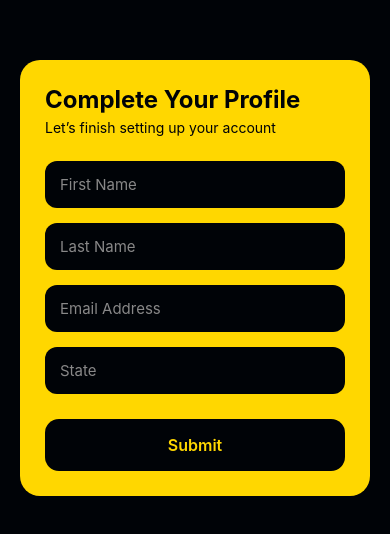
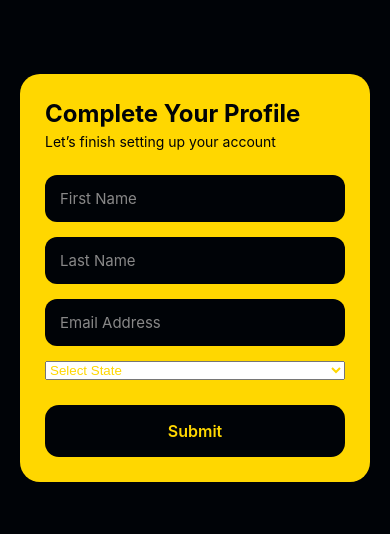
Before and after one commit to Phani-Gorantla-au45/SalaryPlus-MobileApp, a React Native app: screen /Register in a window 390 px wide. Shown: the part 144-678 px from the top of the page. Built offline with nearby package versions, Linux system fonts and the light colour scheme.

Commit message:
updated registrartion state

```diff
--- a/package.json
+++ b/package.json
@@ -12,6 +12,7 @@
   "dependencies": {
     "@expo/vector-icons": "^15.0.3",
     "@react-native-async-storage/async-storage": "^2.2.0",
+    "@react-native-picker/picker": "^2.11.4",
     "@react-native/new-app-screen": "0.82.1",
     "@react-navigation/bottom-tabs": "^7.14.0",
     "@react-navigation/native": "^7.1.28",
--- a/src/screens/RegisterScreen.tsx
+++ b/src/screens/RegisterScreen.tsx
@@ -8,11 +8,12 @@ import {
   Alert,
   SafeAreaView,
   ScrollView,
+  ToastAndroid,
 } from 'react-native';
+import { Picker } from '@react-native-picker/picker';
 import { registerApi, createGoldAccountApi } from '../services/Home/authApi';
 import { saveToken } from '../utils/tokenStorage';
 import { CommonActions } from '@react-navigation/native';
-import { ToastAndroid } from 'react-native';
 
 const RegisterScreen = ({ route, navigation }: any) => {
   const tempToken = route?.params?.tempToken;
@@ -23,6 +24,38 @@ const RegisterScreen = ({ route, navigation }: any) => {
   const [stateName, setStateName] = useState('');
 
   const [errors, setErrors] = useState<any>({});
+
+  // 🇮🇳 All Indian States
+  const indianStates = [
+    'Andhra Pradesh',
+    'Arunachal Pradesh',
+    'Assam',
+    'Bihar',
+    'Chhattisgarh',
+    'Goa',
+    'Gujarat',
+    'Haryana',
+    'Himachal Pradesh',
+    'Jharkhand',
+    'Karnataka',
+    'Kerala',
+    'Madhya Pradesh',
+    'Maharashtra',
+    'Manipur',
+    'Meghalaya',
+    'Mizoram',
+    'Nagaland',
+    'Odisha',
+    'Punjab',
+    'Rajasthan',
+    'Sikkim',
+    'Tamil Nadu',
+    'Telangana',
+    'Tripura',
+    'Uttar Pradesh',
+    'Uttarakhand',
+    'West Bengal',
+  ];
 
   // 🔎 Form validation
   const validate = () => {
@@ -42,23 +75,18 @@ const RegisterScreen = ({ route, navigation }: any) => {
       newErrors.email = 'Enter valid email address';
     }
 
-    if (!stateName.trim()) {
+    if (!stateName) {
       newErrors.stateName = 'State is required';
     }
 
     setErrors(newErrors);
-
     return Object.keys(newErrors).length === 0;
   };
 
   const handleRegister = async () => {
-
-    // 🔥 Validate before API call
     if (!validate()) return;
 
     try {
-      console.log('🚀 Calling register API...');
-
       const res = await registerApi(
         {
           First_name: firstName,
@@ -69,33 +97,24 @@ const RegisterScreen = ({ route, navigation }: any) => {
         tempToken
       );
 
-      console.log('✅ REGISTER RESPONSE:', res);
-
       if (res?.message || res?.success) {
 
-        // 🔐 Save JWT token permanently
         if (tempToken) {
           await saveToken(tempToken);
-          console.log('🔐 Token saved successfully');
         }
 
-        // 🪙 AUTO CREATE GOLD ACCOUNT
         try {
-          console.log('🪙 Creating Gold Account...');
-          const goldRes = await createGoldAccountApi();
-          console.log('🪙 GOLD ACCOUNT RESPONSE:', goldRes);
+          await createGoldAccountApi();
 
-          // ✅ Show Toast
           ToastAndroid.show(
             '🪙 Gold account activated successfully',
             ToastAndroid.SHORT
           );
 
         } catch (goldError) {
-          console.log('⚠️ Gold account creation failed:', goldError);
+          console.log('Gold account creation failed:', goldError);
         }
 
-        // 🔄 Reset navigation to MainTabs
         navigation.dispatch(
           CommonActions.reset({
             index: 0,
@@ -108,7 +127,6 @@ const RegisterScreen = ({ route, navigation }: any) => {
       }
 
     } catch (error) {
-      console.log('❌ REGISTER ERROR:', error);
       Alert.alert('Error', 'Something went wrong');
     }
   };
@@ -128,10 +146,7 @@ const RegisterScreen = ({ route, navigation }: any) => {
             placeholderTextColor="#888"
             value={firstName}
             onChangeText={setFirstName}
-            style={[
-              styles.input,
-              errors.firstName && styles.errorInput,
-            ]}
+            style={[styles.input, errors.firstName && styles.errorInput]}
           />
           {errors.firstName && (
             <Text style={styles.errorText}>{errors.firstName}</Text>
@@ -143,10 +158,7 @@ const RegisterScreen = ({ route, navigation }: any) => {
             placeholderTextColor="#888"
             value={lastName}
             onChangeText={setLastName}
-            style={[
-              styles.input,
-              errors.lastName && styles.errorInput,
-            ]}
+            style={[styles.input, errors.lastName && styles.errorInput]}
           />
           {errors.lastName && (
             <Text style={styles.errorText}>{errors.lastName}</Text>
@@ -159,26 +171,31 @@ const RegisterScreen = ({ route, navigation }: any) => {
             value={email}
             onChangeText={setEmail}
             keyboardType="email-address"
-            style={[
-              styles.input,
-              errors.email && styles.errorInput,
-            ]}
+            style={[styles.input, errors.email && styles.errorInput]}
           />
           {errors.email && (
             <Text style={styles.errorText}>{errors.email}</Text>
           )}
 
-          {/* STATE */}
-          <TextInput
-            placeholder="State"
-            placeholderTextColor="#888"
-            value={stateName}
-            onChangeText={setStateName}
+          {/* STATE DROPDOWN */}
+          <View
             style={[
-              styles.input,
+              styles.pickerContainer,
               errors.stateName && styles.errorInput,
             ]}
-          />
+          >
+            <Picker
+              selectedValue={stateName}
+              dropdownIconColor="#FFD700"
+              onValueChange={(itemValue) => setStateName(itemValue)}
+              style={styles.picker}
+            >
+              <Picker.Item label="Select State" value="" />
+              {indianStates.map((state) => (
+                <Picker.Item key={state} label={state} value={state} />
+              ))}
+            </Picker>
+          </View>
           {errors.stateName && (
             <Text style={styles.errorText}>{errors.stateName}</Text>
           )}
@@ -231,6 +248,15 @@ const styles = StyleSheet.create({
     marginBottom: 15,
     color: '#FFD700',
   },
+  pickerContainer: {
+    backgroundColor: '#000307',
+    borderRadius: 12,
+    marginBottom: 15,
+    justifyContent: 'center',
+  },
+  picker: {
+    color: '#FFD700',
+  },
   button: {
     marginTop: 10,
     backgroundColor: '#000307',
```
Also changed, not shown: 1 other file (tests, documents, lock files or other folders).
